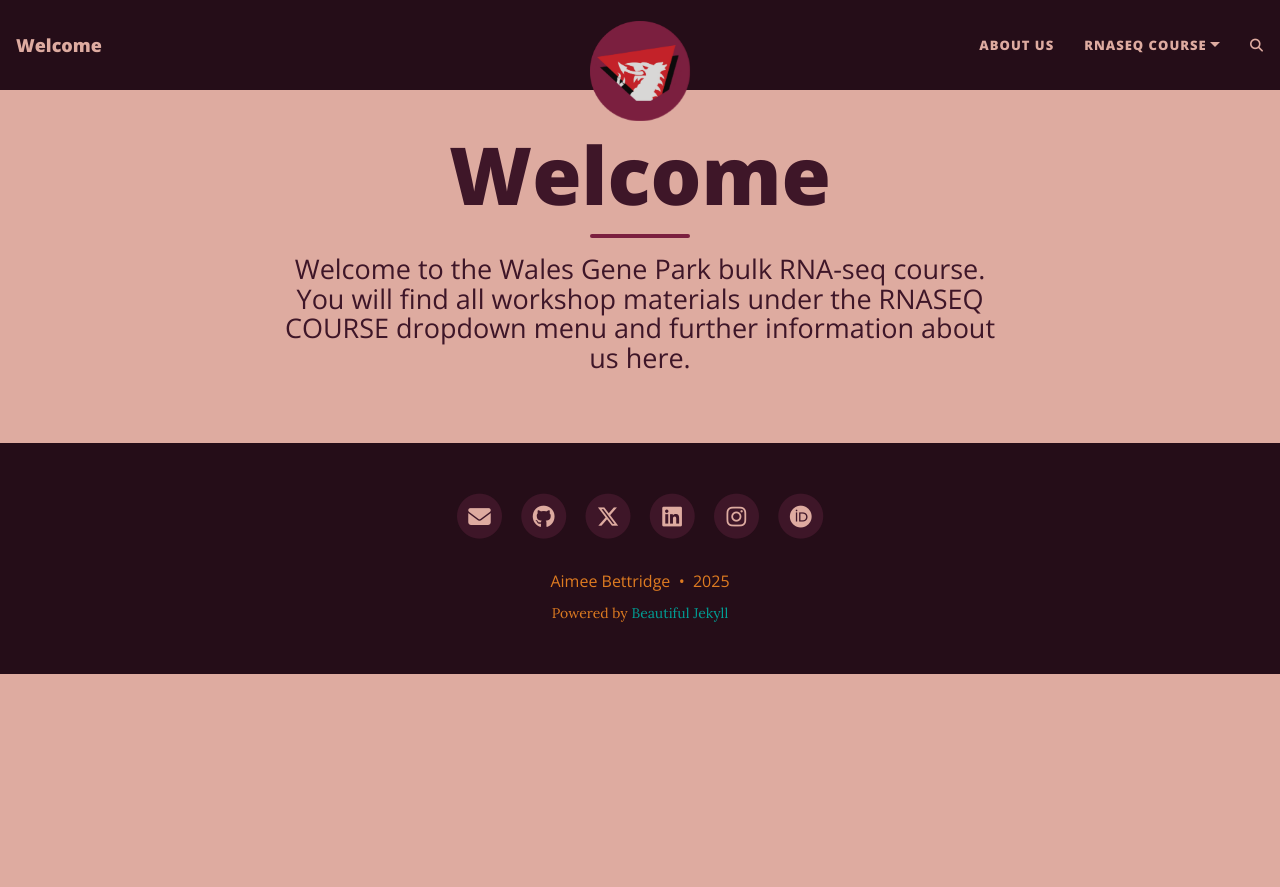
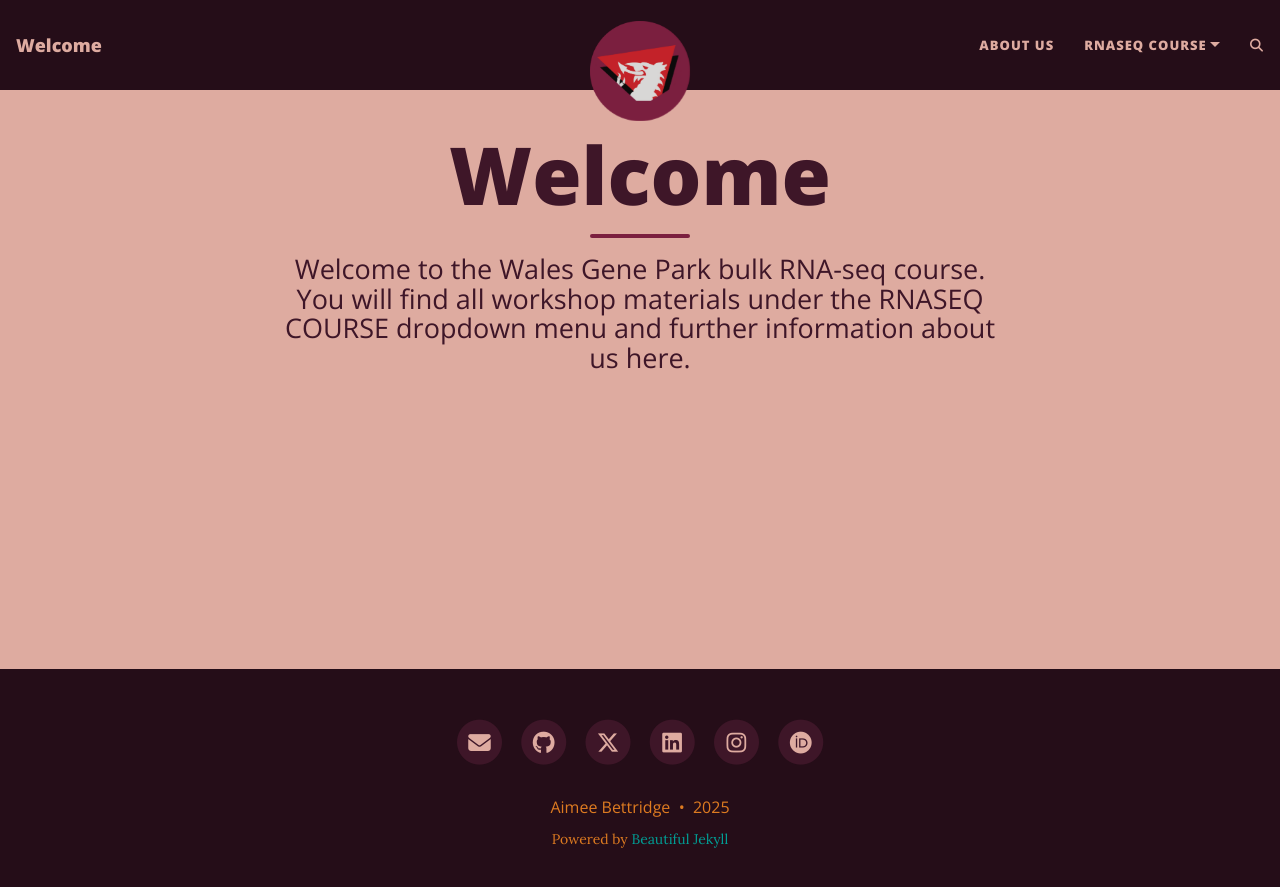
Before and after one commit to abettr/abettr.github.io, a Jekyll site: the page built from index.html, in a window 1280 px wide and 900 px high. Shown: the top 887 px of the window. Built offline with Jekyll 4.4.1, drawn with Linux system fonts in a browser that asks for light colours; the list of posts is cut into pages by our own code; comment, search, counter and statistics services are not loaded.

Commit message:
Flex container added

```diff
--- a/assets/css/beautifuljekyll.css
+++ b/assets/css/beautifuljekyll.css
@@ -42,6 +42,8 @@ body {
   {% endif %}
   overflow-wrap: break-word;
   min-height: 100vh;
+  display: flex;
+  flex-direction: column;
 }
 body > main {
   flex: 1;
```
